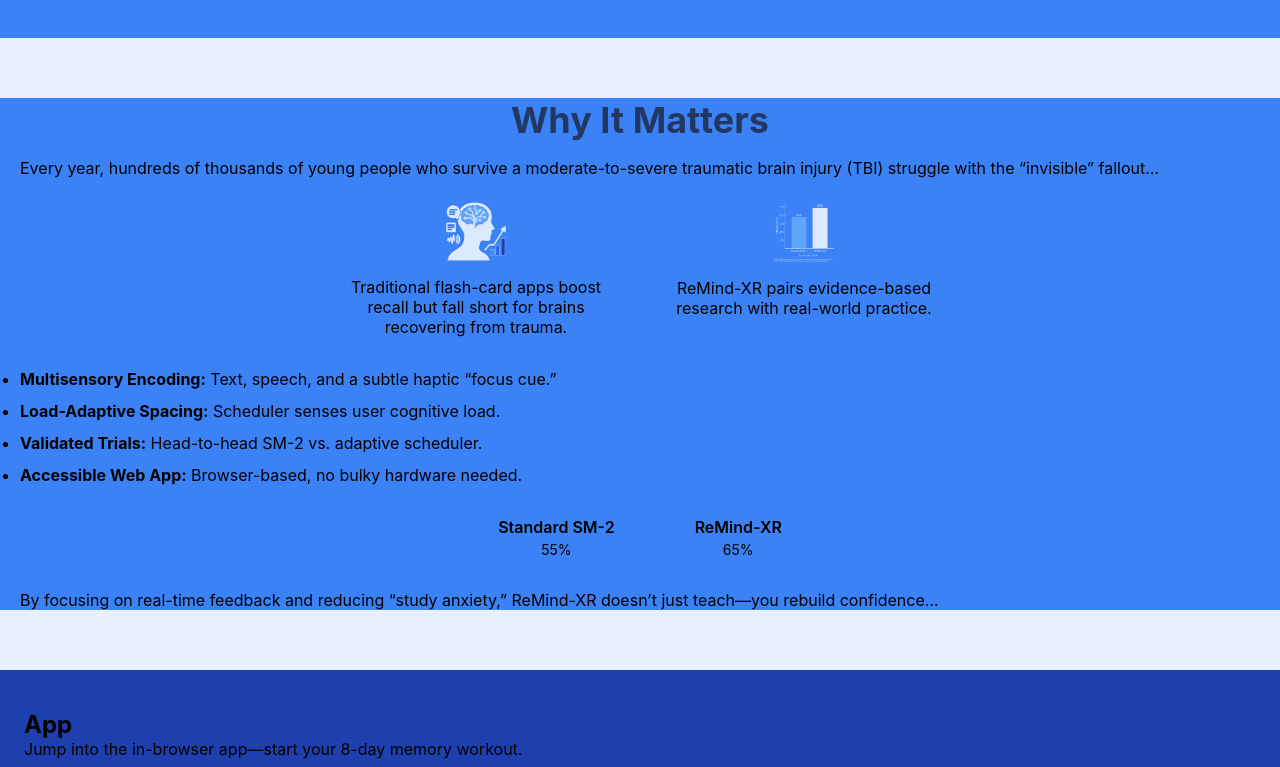
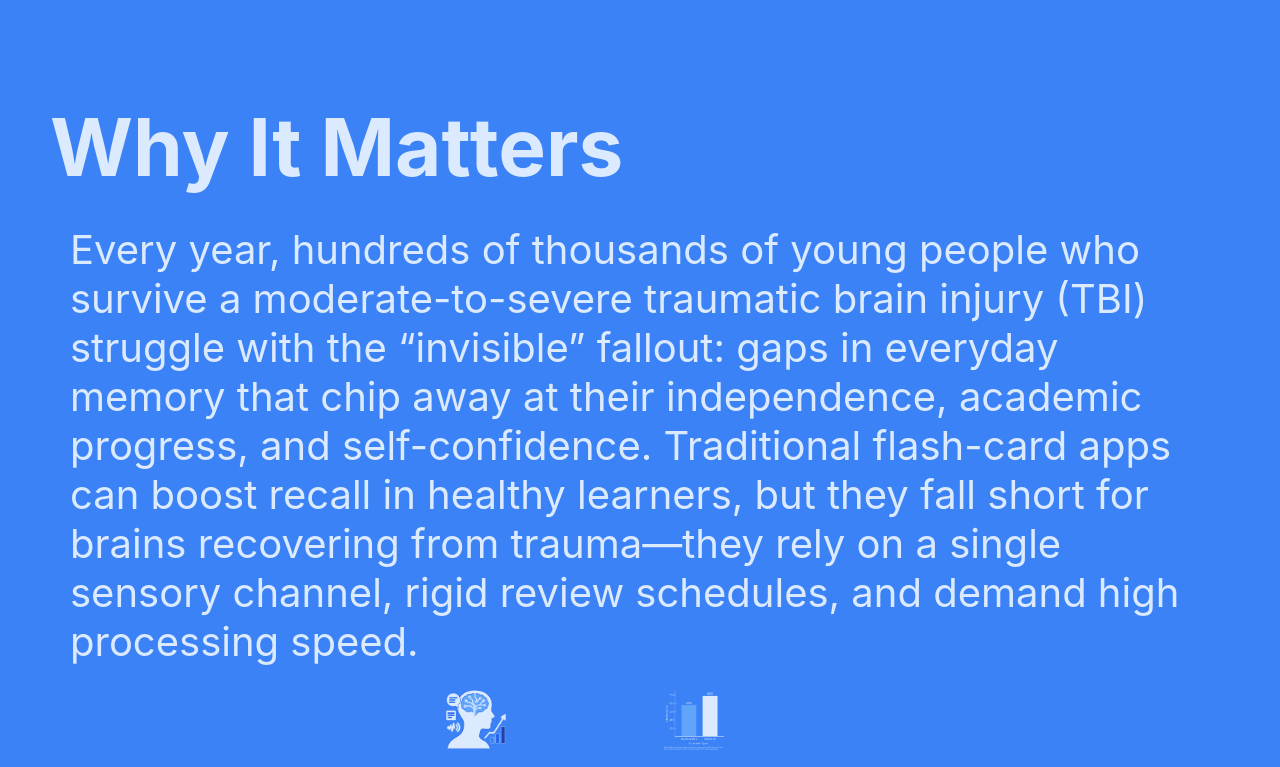
Before and after one commit to maitrimydur/remindXR-web, a React (Vite) app: page / in a window 1280 px wide. Shown: the part 1509-2276 px from the top of the page. Built offline with nearby package versions, Linux system fonts and the light colour scheme.

Commit message:
Changed color and font size in WhyItMatters.tsx

```diff
--- a/src/App.css
+++ b/src/App.css
@@ -159,13 +159,16 @@
 /* Why It Matters… */
 .why {
   background-color: #3B82F6;
-  margin: 60px 0;
+  margin: 0;
+  padding: 60px 0;
+  padding-left: 50px;
+  padding-right: 50px;
 }
 .why h2 {
-  text-align: center;
-  font-size: 2.25rem;
-  margin-bottom: 16px;
-  color: var(--dark);
+  text-align: left;
+  font-size: 5rem;
+  margin-bottom: 30px;
+  color: #DBEAFE;
 }
 .why-intro,
 .why-outro,
@@ -173,6 +176,8 @@
   width: 100%;
   margin: 0 0 24px;
   padding: 0 20px;
+  font-size: 2.5rem;
+  color: #DBEAFE;
 }
 .why-cards {
   display: flex;
--- a/src/components/WhyItMatters.tsx
+++ b/src/components/WhyItMatters.tsx
@@ -7,37 +7,28 @@
     <section className="why">
       <h2>Why It Matters</h2>
       <p className="why-intro">
-        Every year, hundreds of thousands of young people who survive a moderate-to-severe traumatic brain injury (TBI) struggle with the “invisible” fallout…
+        Every year, hundreds of thousands of young people who survive a moderate-to-severe traumatic brain injury (TBI) struggle with the “invisible” fallout: gaps in everyday memory that chip away at their independence, academic progress, and self-confidence. Traditional flash-card apps can boost recall in healthy learners, but they fall short for brains recovering from trauma—they rely on a single sensory channel, rigid review schedules, and demand high processing speed.
       </p>
 
       <div className="why-cards">
         <div className="why-card">
           <img src={brainIcon} alt="Brain icon" />
-          <p>
-            Traditional flash-card apps boost recall but fall short for brains recovering from trauma.
-          </p>
+
         </div>
         <div className="why-card">
           <img src={graphIcon} alt="Graph icon" />
           <p>
-            ReMind-XR pairs evidence-based research with real-world practice.
+            ReMind-XR’s multisensory, load-adaptive scheduler increases 24-hour recall from 55% with standard SM-2 to 65%–an absolute gain of 10 percentage points.
           </p>
         </div>
       </div>
 
       <ul className="why-list">
-        <li>
-          <strong>Multisensory Encoding:</strong> Text, speech, and a subtle haptic “focus cue.”
-        </li>
-        <li>
-          <strong>Load-Adaptive Spacing:</strong> Scheduler senses user cognitive load.
-        </li>
-        <li>
-          <strong>Validated Trials:</strong> Head-to-head SM-2 vs. adaptive scheduler.
-        </li>
-        <li>
-          <strong>Accessible Web App:</strong> Browser-based, no bulky hardware needed.
-        </li>
+        ReMind-XR bridges that gap by pairing evidence-backed research with real-world practice:
+        <li>Multisensory Encoding: Text, speech, and a subtle haptic “focus cue” work together to forge stronger memory traces.</li>
+        <li>Load-Adaptive Spacing: Our scheduler senses when a user is under high cognitive load and intelligently shortens or extends review intervals—so you review just when you need to, not on a fixed timetable.</li>
+        <li>Validated in Simulation & Pilot Trials: We’ve run head-to-head simulations of the classic SM-2 algorithm versus our cognitive-load scheduler, and designed an 8-day trial protocol specifically for adolescents and young adults with TBI.</li>
+        <li>Accessible Web App: No bulky hardware—just sign in at any browser, see each word in large font, listen to audio, tap “Got it” or “Struggled,” adjust responses, and watch your progress score over an eight-day rehabilitation block.</li>
       </ul>
 
       <div className="graph">
@@ -54,7 +45,7 @@
       </div>
 
       <p className="why-outro">
-        By focusing on real-time feedback and reducing “study anxiety,” ReMind-XR doesn’t just teach—you rebuild confidence…
+        By focusing on real-time feedback and reducing “study anxiety,” ReMind-XR doesn’t just teach—you rebuild confidence. Improving 24-hour recall by even ten percentage points can mean the difference between missing a classroom cue or walking into a meeting prepared. That empowerment ripples outward: stronger self-efficacy leads to better social engagement, smoother transitions back to school or work, and ultimately a higher quality of life.
       </p>
     </section>
   )
```
